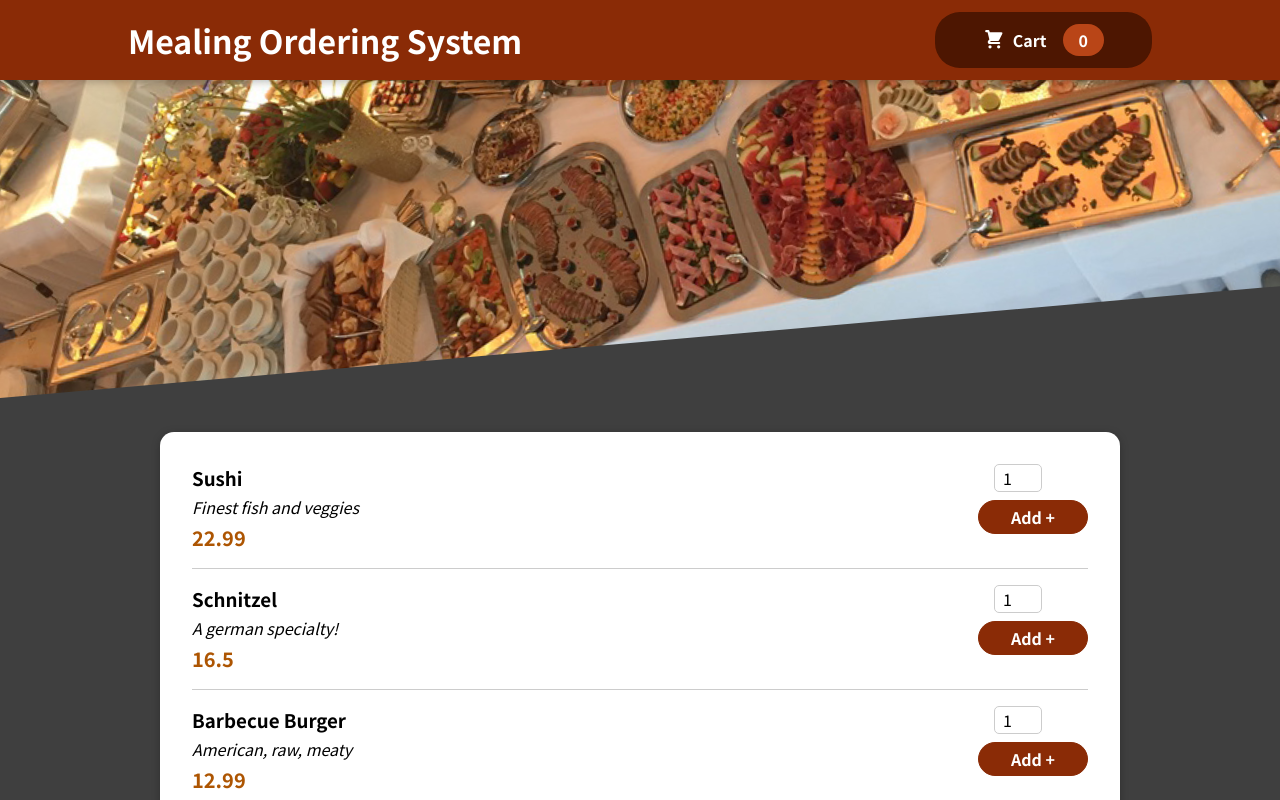
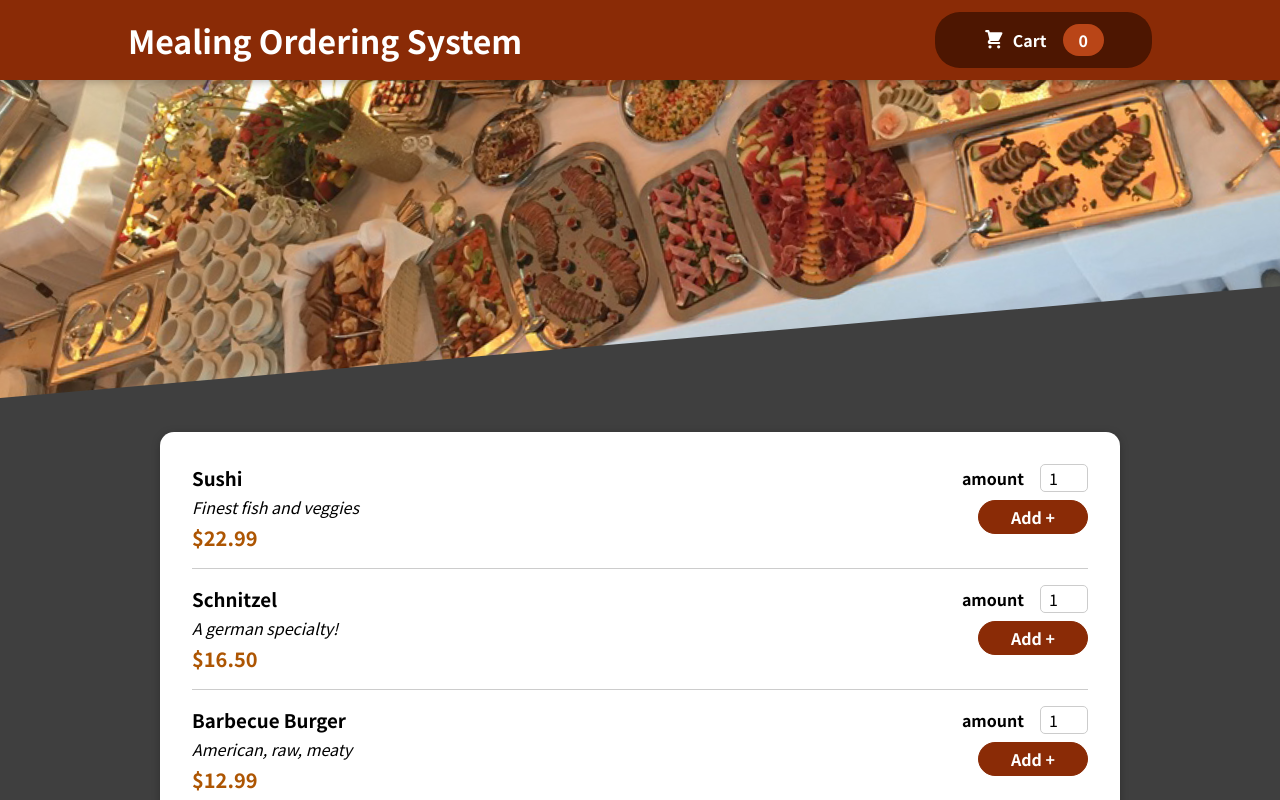
Before and after one commit to ant1234/food_ordering_app, a React (Create React App) app: page / in a window 1280 px wide. Shown: the top 800 px of the page. Built offline with nearby package versions, Linux system fonts and the light colour scheme.

Commit message:
Get adding to cart working

```diff
--- a/src/components/Meals/AvailableMeals.js
+++ b/src/components/Meals/AvailableMeals.js
@@ -36,7 +36,14 @@ const AvailableMeals = () => {
         <section className={classes.meals}>
             <Card>
                 <ul>
-                    <MealItem meals={DUMMY_MEALS} />
+                {DUMMY_MEALS.map(meal =>
+                  <MealItem
+                    id={meal.id}
+                    name={meal.name}
+                    description={meal.description}
+                    price={meal.price}
+                  />)}
+
                 </ul>
             </Card>
         </section>
--- a/src/components/Meals/MealItem.js
+++ b/src/components/Meals/MealItem.js
@@ -1,25 +1,42 @@
 import classes from "./MealItem.module.css";
 import MealItemForm from "./MealItemForm";
+import { useContext } from "react";
+import CartContext from "../../store/cart-context";
 
 const MealItem = props => {
 
+    console.log(props.name);
+
+    const cartCtx = useContext(CartContext);
+
+    const price = `$${props.price.toFixed(2)}`;
+
+    const addToCartHandler = amount => {
+         cartCtx.addItem({
+            id: props.id,
+            name: props.name,
+            price: props.price,
+            amount: amount
+        });
+    }
+
     return (
-        props.meals.map(meal =>
+
         <li className={classes.meal}>
-            <div key={meal.id} >
-                <h3>{meal.name}</h3>
-                <div key={meal.id} className={classes.description}>
-                {meal.description}
+            <div key={props.id} >
+                <h3>{props.name}</h3>
+                <div key={props.id} className={classes.description}>
+                {props.description}
                 </div>
-                <div key={meal.id} className={classes.price}>
-                    {meal.price}
+                <div key={props.id} className={classes.price}>
+                    {price}
                 </div>
             </div>
             <div>
-                <MealItemForm />
+                <MealItemForm onAddToCart={addToCartHandler}/>
             </div>
         </li>
-        )
+
     );
 };
 
--- a/src/components/Meals/MealItemForm.js
+++ b/src/components/Meals/MealItemForm.js
@@ -1,18 +1,34 @@
-import React from "react";
+import React, {useRef, useState} from "react";
 import classes from "./MealItemForm.module.css";
 import Input from "../UI/Input";
 
 const MealItemForm = props => {
 
+    const amountInputRef = useRef();
+    const [validAmount, setValidAmount] = useState(true);
+
     const onOrderHandler = event => {
         event.preventDefault();
-        console.log(event.target.elements);
+        const enteredAmount = amountInputRef.current.value;
+        const enteredAmountNumber = +enteredAmount;
+
+        if(enteredAmountNumber === 0 ||
+            enteredAmountNumber < 1 ||
+            enteredAmountNumber > 5) {
+            setValidAmount(false);
+            return;
+        }
+
+        props.onAddToCart(enteredAmountNumber);
+
     };
 
     return (
         <form onSubmit={onOrderHandler} className={classes.form} type="submit">
             <div>
                 <Input
+                    ref={amountInputRef}
+                    label="amount"
                     input={{
                         id: Math.random().toFixed(10),
                         type: "number",
@@ -24,6 +40,7 @@ const MealItemForm = props => {
                     }}
                 />
                 <button>Add + </button>
+                {!validAmount && <p>Please enter a valid amount ( 1 - 5 )</p>}
             </div>
         </form>
     );
--- a/src/components/UI/Input.js
+++ b/src/components/UI/Input.js
@@ -1,13 +1,13 @@
 import React from "react";
 import classes from "./Input.module.css";
 
-const Input = props => {
+const Input = React.forwardRef((props, ref) => {
     return (
         <div className={classes.input}>
             <label htmlFor={props.input.id}>{props.label}</label>
-            <input {...props.input} />
+            <input  ref={ref} {...props.input} />
         </div>
     );
-};
+});
 
 export default Input;
```
